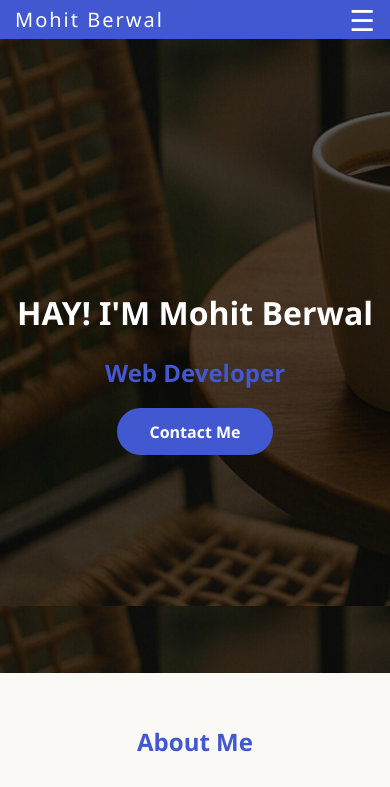
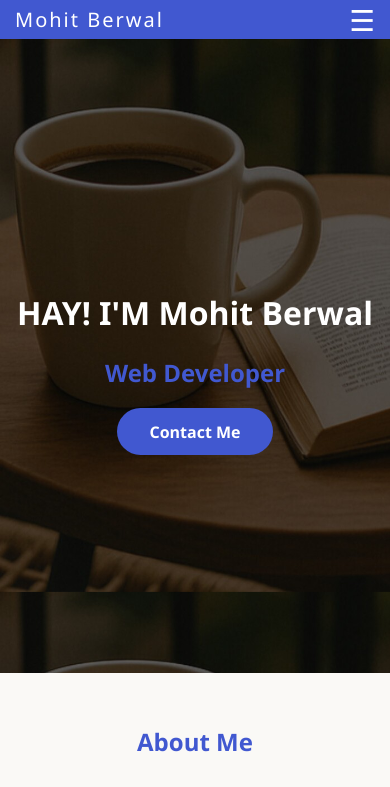
Before and after one commit to berwaxl/my-portfolio-, a plain HTML site: page index.html in a window 390 px wide. Shown: the top 787 px of the page. Drawn offline with Linux system fonts and the light colour scheme.

Commit message:
Updated CSS styles (navbar, animations, etc)

```diff
--- a/style.css
+++ b/style.css
@@ -260,8 +260,8 @@ footer p {
     flex-direction: column;
     align-items: center;
     justify-content: center;
-    background-image: url(bg\ img2.jpg);
-    background-size: 1100px;
+    background-image: url(bd\ mobile.jpg);
+    background-size: 450px;
     color: #fff;
     text-align: center;
     padding: 4rem 1rem;
```
Also changed, not shown: bd mobile.jpg (added).
